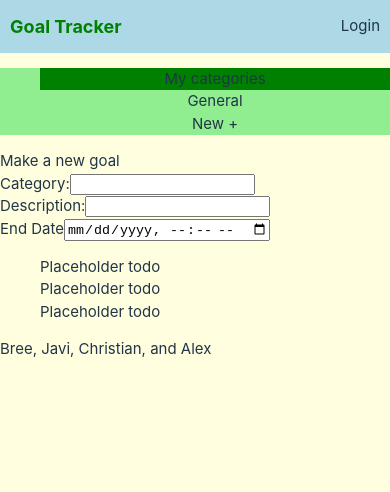
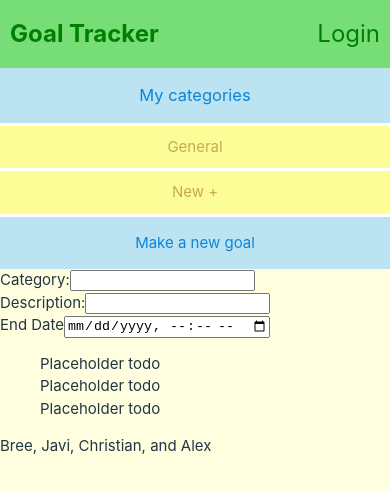
Before and after one commit to BreePrimmer/Goal-Tracker, a React (Vite) app in the folder client/: page / in a window 390 px wide. Shown: the top 492 px of the page. Built offline with nearby package versions, Linux system fonts and the light colour scheme.

Commit message:
worked on styling the categories and choosing colors

```diff
--- a/client/src/components/Categories.jsx
+++ b/client/src/components/Categories.jsx
@@ -2,9 +2,9 @@ export default function Categories() {
   return (
     <div className='category-container'>
       <ul className='categories'>
-        <li className='category'>My categories</li>
-        <li>General</li>
-        <li>New +</li>
+        <li id='my-category'>My categories</li>
+        <li className='category'>General</li>
+        <li className='category'>New +</li>
       </ul>
     </div>
   );
--- a/client/src/components/CreateGoal.jsx
+++ b/client/src/components/CreateGoal.jsx
@@ -1,7 +1,7 @@
 export default function CreateGoal() {
   return (
     <div>
-      <span>Make a new goal</span>
+      <span id='new-goal'>Make a new goal</span>
       <form>
         <div>
           <label htmlFor="newGoalCategory">Category:</label>
--- a/client/src/components/Header.jsx
+++ b/client/src/components/Header.jsx
@@ -5,7 +5,7 @@ export default function Header() {
 
       <nav>
         <ul>
-          <li>Login</li>
+          <li className='login'>Login</li>
         </ul>
       </nav>
     </header>
--- a/client/src/index.css
+++ b/client/src/index.css
@@ -39,7 +39,6 @@ body {
 
 li {
   list-style-type: none;
-  padding-left: 0px;
 }
 
 button {
@@ -85,13 +84,17 @@ button:focus-visible {
     display: flex;
     align-items: center;
     justify-content: space-between;
-    background-color: lightblue;
+    background-color: #77DD76;
     padding: 0px 10px;
   }
   .title {
     color: green;
-    text-align: center;
-    font-size: 120%;
+    font-size: 160%;
+    font-weight: bold;
+  }
+  .login {
+    color: green;
+    font-size: 160%;
   }
 
   /* categories styling */
@@ -102,12 +105,33 @@ button:focus-visible {
 
   .categories {
     text-align: center;
-    background-color: lightgreen;
+    padding: 0px;
+    margin: 0px;
   }
 
   .category {
-    background-color: green;
-    width: auto
+    background-color: #FDFD97;
+    padding: 10px;
+    color: #C8A951;
+    border-bottom-style: solid;
+    border-bottom-color: white;
+  }
+  #my-category {
+    border-bottom-style: solid;
+    border-bottom-color: white;
+    padding: 15px;
+    background-color: #BBE3F1;
+    color: #0D85D8;
+    font-size: 110%;
+  }
+
+  /* New goal styling */
+  #new-goal{
+    display: flex;
+    justify-content: center;
+    padding: 15px;
+    background-color: #BBE3F1;
+    color: #0D85D8;
   }
 }
 
```
